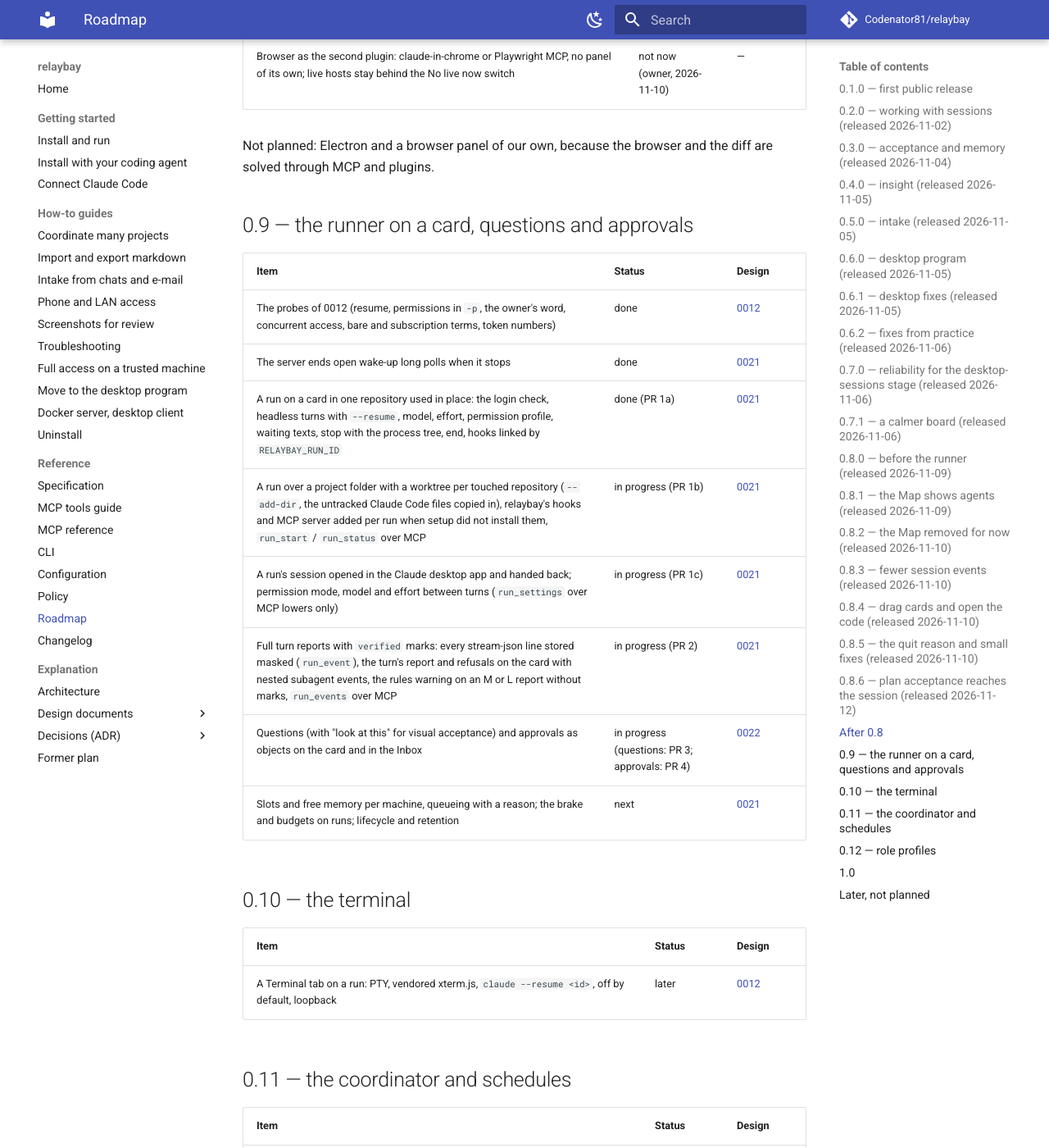
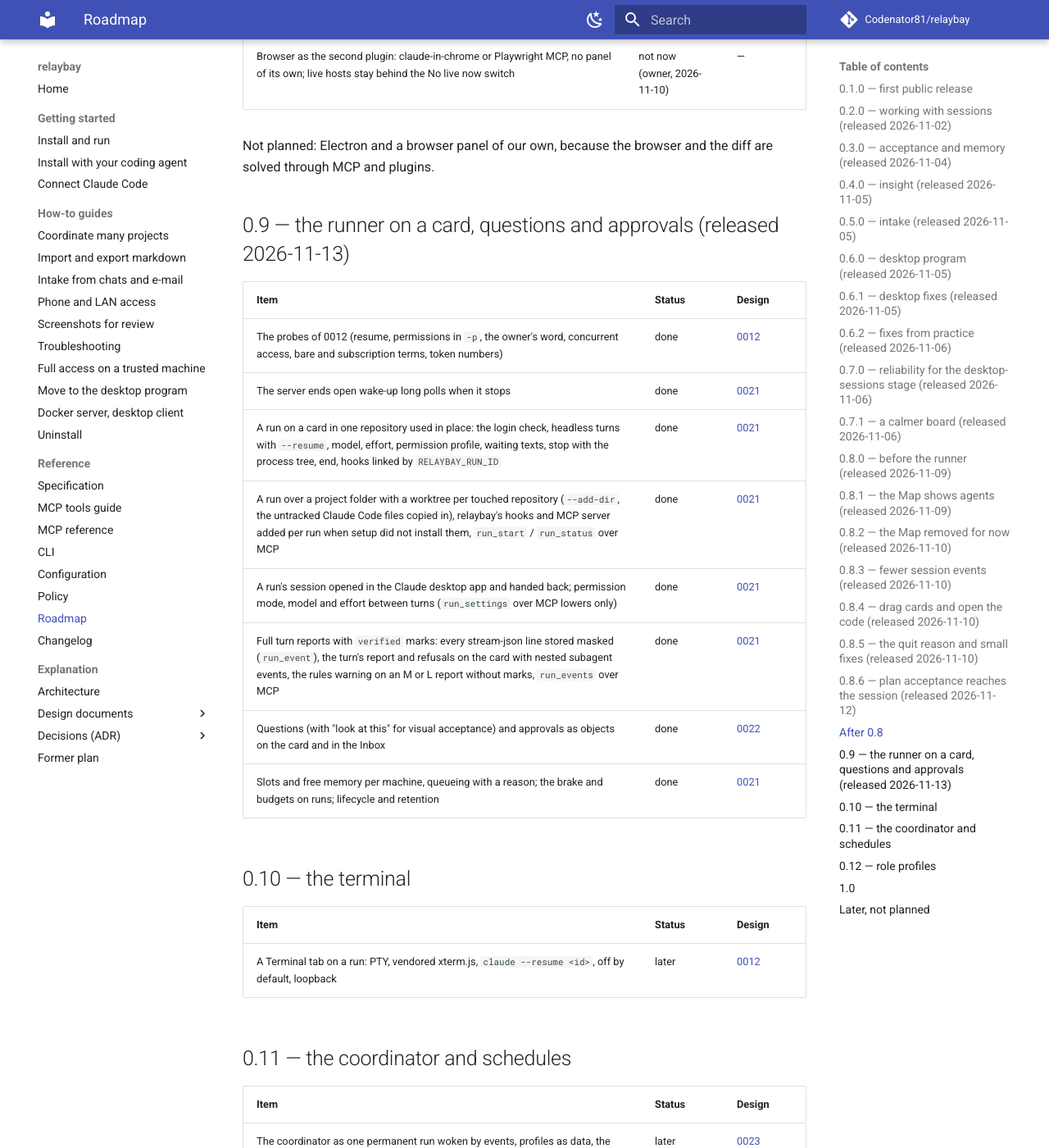
Before and after one commit to Codenator81/relaybay, an MkDocs documentation site: the page built from docs/ROADMAP.md, in a window 1280 px wide and 1400 px high, scrolled down 6700 px. Shown: the whole window at 82% size. Built offline with MkDocs 1.6.1 and Material for MkDocs 9.7.7, drawn with Linux system fonts in a browser that asks for light colours; comment, search, counter and statistics services are not loaded.

```diff
--- a/docs/ROADMAP.md
+++ b/docs/ROADMAP.md
@@ -156,18 +156,18 @@ Ships when a coordinator runs its daily work from relaybay.
 
 Not planned: Electron and a browser panel of our own, because the browser and the diff are solved through MCP and plugins.
 
-## 0.9 — the runner on a card, questions and approvals
+## 0.9 — the runner on a card, questions and approvals (released 2026-11-13)
 
 | Item | Status | Design |
 |---|---|---|
 | The probes of 0012 (resume, permissions in `-p`, the owner's word, concurrent access, bare and subscription terms, token numbers) | done | [0012](design/0012-runner-and-embedded-terminal.md#probes-2026-11) |
 | The server ends open wake-up long polls when it stops | done | [0021](design/0021-agents-inside.md#the-pain-it-removes) |
-| A run on a card in one repository used in place: the login check, headless turns with `--resume`, model, effort, permission profile, waiting texts, stop with the process tree, end, hooks linked by `RELAYBAY_RUN_ID` | done (PR 1a) | [0021](design/0021-agents-inside.md#the-run) |
-| A run over a project folder with a worktree per touched repository (`--add-dir`, the untracked Claude Code files copied in), relaybay's hooks and MCP server added per run when setup did not install them, `run_start` / `run_status` over MCP | in progress (PR 1b) | [0021](design/0021-agents-inside.md#the-run) |
-| A run's session opened in the Claude desktop app and handed back; permission mode, model and effort between turns (`run_settings` over MCP lowers only) | in progress (PR 1c) | [0021](design/0021-agents-inside.md#plan-of-09-by-pull-request) |
-| Full turn reports with `verified` marks: every stream-json line stored masked (`run_event`), the turn's report and refusals on the card with nested subagent events, the rules warning on an M or L report without marks, `run_events` over MCP | in progress (PR 2) | [0021](design/0021-agents-inside.md#the-run) |
-| Questions (with "look at this" for visual acceptance) and approvals as objects on the card and in the Inbox | in progress (questions: PR 3; approvals: PR 4) | [0022](design/0022-questions-and-approvals.md) |
-| Slots and free memory per machine, queueing with a reason; the brake and budgets on runs; lifecycle and retention | next | [0021](design/0021-agents-inside.md#the-run) |
+| A run on a card in one repository used in place: the login check, headless turns with `--resume`, model, effort, permission profile, waiting texts, stop with the process tree, end, hooks linked by `RELAYBAY_RUN_ID` | done | [0021](design/0021-agents-inside.md#the-run) |
+| A run over a project folder with a worktree per touched repository (`--add-dir`, the untracked Claude Code files copied in), relaybay's hooks and MCP server added per run when setup did not install them, `run_start` / `run_status` over MCP | done | [0021](design/0021-agents-inside.md#the-run) |
+| A run's session opened in the Claude desktop app and handed back; permission mode, model and effort between turns (`run_settings` over MCP lowers only) | done | [0021](design/0021-agents-inside.md#plan-of-09-by-pull-request) |
+| Full turn reports with `verified` marks: every stream-json line stored masked (`run_event`), the turn's report and refusals on the card with nested subagent events, the rules warning on an M or L report without marks, `run_events` over MCP | done | [0021](design/0021-agents-inside.md#the-run) |
+| Questions (with "look at this" for visual acceptance) and approvals as objects on the card and in the Inbox | done | [0022](design/0022-questions-and-approvals.md) |
+| Slots and free memory per machine, queueing with a reason; the brake and budgets on runs; lifecycle and retention | done | [0021](design/0021-agents-inside.md#the-run) |
 
 ## 0.10 — the terminal
 
--- a/docs/design/0021-agents-inside.md
+++ b/docs/design/0021-agents-inside.md
@@ -1,6 +1,6 @@
 # 0021 — Agents inside the program
 
-- Status: **Proposed**, 2026-11-10. The overall design of agents started and steered by relaybay,
+- Status: **Accepted**, 2026-11-10; 0.9 shipped 2026-11-13 (PR 69-83). The overall design of agents started and steered by relaybay,
   releases 0.9 to 0.12. Details live in [0012](0012-runner-and-embedded-terminal.md) (runner,
   terminal, probes), [0022](0022-questions-and-approvals.md) (questions and approvals as objects)
   and [0023](0023-coordinator-and-schedules.md) (coordinator and schedules). Closes the direction of
--- a/pyproject.toml
+++ b/pyproject.toml
@@ -1,6 +1,6 @@
 [project]
 name = "relaybay"
-version = "0.8.6"
+version = "0.9.0"
 description = "A live board and MCP server for coordinating many Claude Code sessions across projects."
 readme = "README.md"
 license = "MIT"
```
Also changed, not shown: CHANGELOG.md (+4 -1 lines), README.md (+4 -3 lines), docs/SPEC.md (+1 -1 lines), 2 other files.
